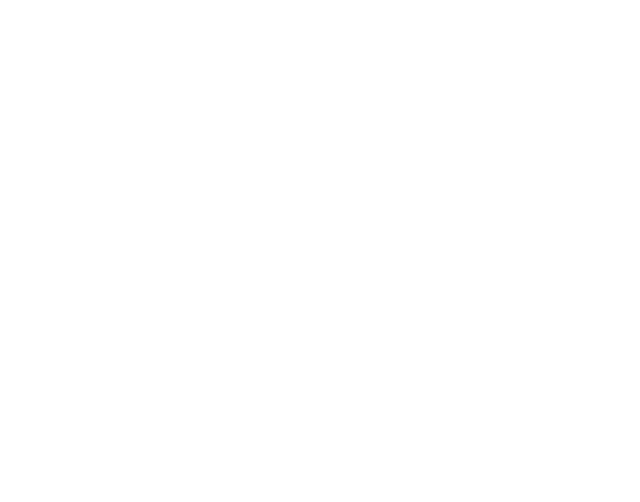
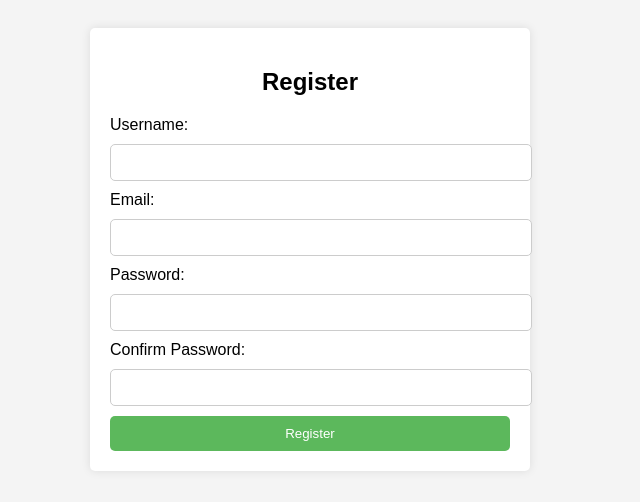
Before and after one commit to Skskendkks/ITP4523M-python-php-Project, a plain HTML site: page register.html in a window 1280 px wide. Shown: the whole page, without its empty margins (330-970 px from the left). Drawn offline with Linux system fonts and the light colour scheme.

Commit message:
commit data

```diff
--- /dev/null
+++ b/Staff/Manage-order.html
@@ -0,0 +1,93 @@
+<!DOCTYPE html>
+<html lang="en">
+
+<head>
+    <meta charset="UTF-8">
+    <meta name="viewport" content="width=device-width, initial-scale=1.0">
+    <link rel="stylesheet" href="/styles.css">
+    <link rel="stylesheet" href="/styles-product.css">
+    <link rel="stylesheet" href="/styles/style-manage-orders.css">
+    <link rel="stylesheet" href="/styles/style-view-order-details.css">
+    <title>Place Orders | Smile & Sunshine</title>
+    <style>
+
+
+    </style>
+</head>
+<header></header>
+<nav></nav>
+
+<body>
+
+    <section class="container-column">
+
+        <div>
+            <h2 class="underline">Order Details</h2>
+        </div>
+
+        <div class="order-details">
+            <table  id="detailed-orders" cellspacing="10" border="1">
+                <tr>
+                    <td class="o1">Customer ID:</td>
+                    <td class="o2">A12345</td>
+                </tr>
+                <tr>
+                    <td>Order ID:</td>
+                    <td>O12345</td>
+                </tr>
+                <tr>
+                    <td>Order Date:</td>
+                    <td>2025-03-27 11:14:20</td>
+                </tr>
+                <tr>
+                    <td>Order Delivery Date:</td>
+                    <td>2025-03-28 12:00:00</td>
+                </tr>
+                <tr>
+                    <td>Order Status:</td>
+                    <td>Pending delivery</td>
+                </tr>
+                <tr>
+                    <td>Customer ID:</td>
+                    <td>A12345</td>
+                </tr>
+
+            </table>
+
+            <div class="order-product-details">
+                <table id="detailed-products" cellspacing="10" border="1">
+
+                    <thead>
+                        <tr>
+                            <th>Product ID</th>
+                            <th>Product Name</th>
+                            <th>Product Cost</th>
+                            <th>Product Quantity</th>
+                            <th>Total</th>
+                        </tr>
+                    </thead>
+
+                    <tbody>
+                        <tr>
+                            <td>P12345</td>
+                            <td>Car</td>
+                            <td>10.00</td>
+                            <td>10000</td>
+                            <td>100000.00</td>
+                        </tr>
+                    </tbody>
+
+                </table>
+            </div>
+
+        </div>
+
+
+    </section>
+</body>
+<footer></footer>
+
+<script src="/script/script-general.js"></script>
+<script src="/script/script-view-order-details.js"></script>
+
+</html>
--- a/register.html
+++ b/register.html
@@ -0,0 +1,69 @@
+<!DOCTYPE html>
+<html lang="en">
+<head>
+    <meta charset="UTF-8">
+    <meta name="viewport" content="width=device-width, initial-scale=1.0">
+    <title>Registration Form</title>
+    <style>
+        body {
+            font-family: Arial, sans-serif;
+            background-color: #f4f4f4;
+            padding: 20px;
+        }
+        .container {
+            max-width: 400px;
+            margin: auto;
+            background: white;
+            padding: 20px;
+            border-radius: 5px;
+            box-shadow: 0 0 10px rgba(0, 0, 0, 0.1);
+        }
+        h2 {
+            text-align: center;
+        }
+        input[type="text"],
+        input[type="email"],
+        input[type="password"] {
+            width: 100%;
+            padding: 10px;
+            margin: 10px 0;
+            border: 1px solid #ccc;
+            border-radius: 5px;
+        }
+        input[type="submit"] {
+            background-color: #5cb85c;
+            color: white;
+            border: none;
+            padding: 10px;
+            border-radius: 5px;
+            cursor: pointer;
+            width: 100%;
+        }
+        input[type="submit"]:hover {
+            background-color: #4cae4c;
+        }
+    </style>
+</head>
+<body>
+
+<div class="container">
+    <h2>Register</h2>
+    <form action="/submit_registration" method="POST">
+        <label for="username">Username:</label>
+        <input type="text" id="username" name="username" required>
+
+        <label for="email">Email:</label>
+        <input type="email" id="email" name="email" required>
+
+        <label for="password">Password:</label>
+        <input type="password" id="password" name="password" required>
+
+        <label for="confirm_password">Confirm Password:</label>
+        <input type="password" id="confirm_password" name="confirm_password" required>
+
+        <input type="submit" value="Register">
+    </form>
+</div>
+
+</body>
+</html>
--- /dev/null
+++ b/script/script-material.js
@@ -0,0 +1 @@
+// get the material data
--- /dev/null
+++ b/script/script-product.js
@@ -0,0 +1,3 @@
+//get the MySQL data from the database
+
+//get the material check box value form the Mysql database
--- a/script/script-production.js
+++ /dev/null
@@ -1 +0,0 @@
-//get the MySQL data from the database
```
Also changed, not shown: Staff/add-material.html (+0 -1 lines), Staff/add-product.html (+1 -1 lines), Staff/edit-product.html (+1 -1 lines).
